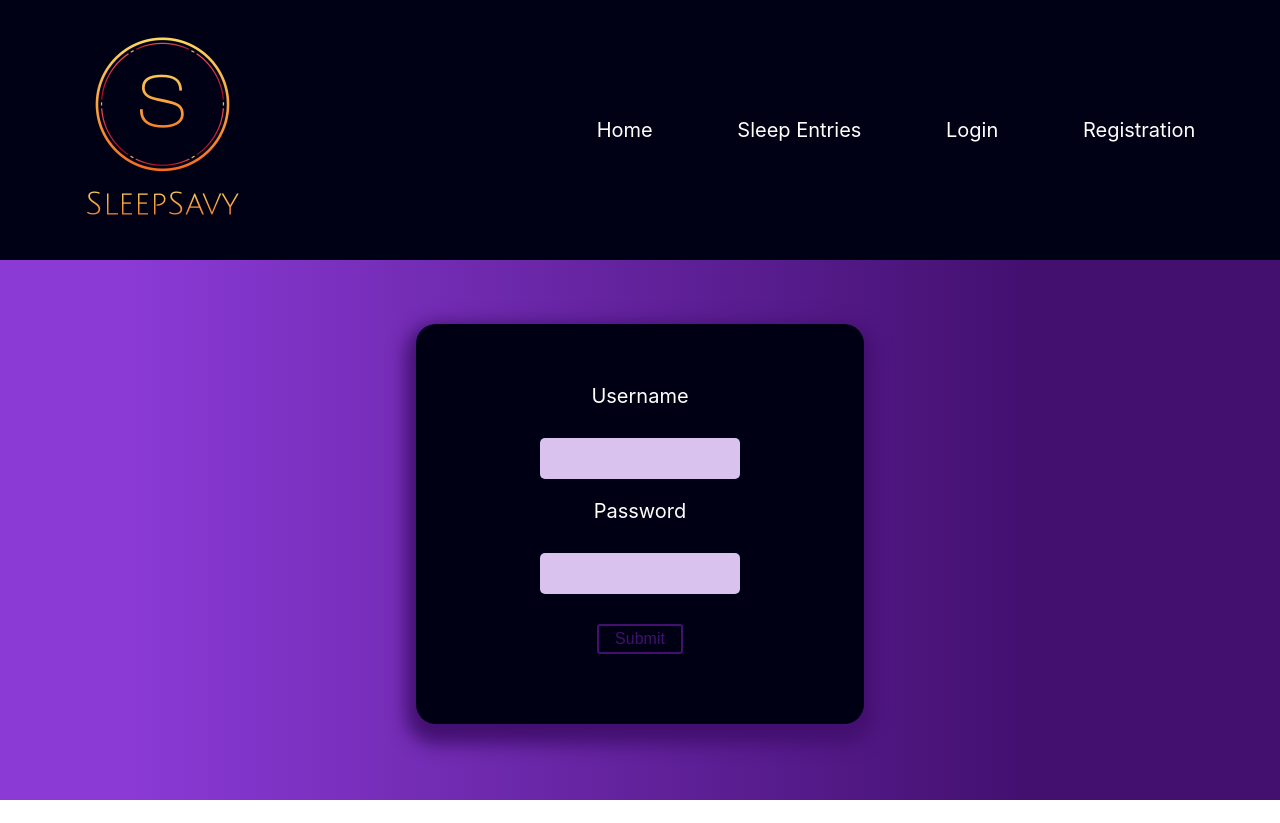
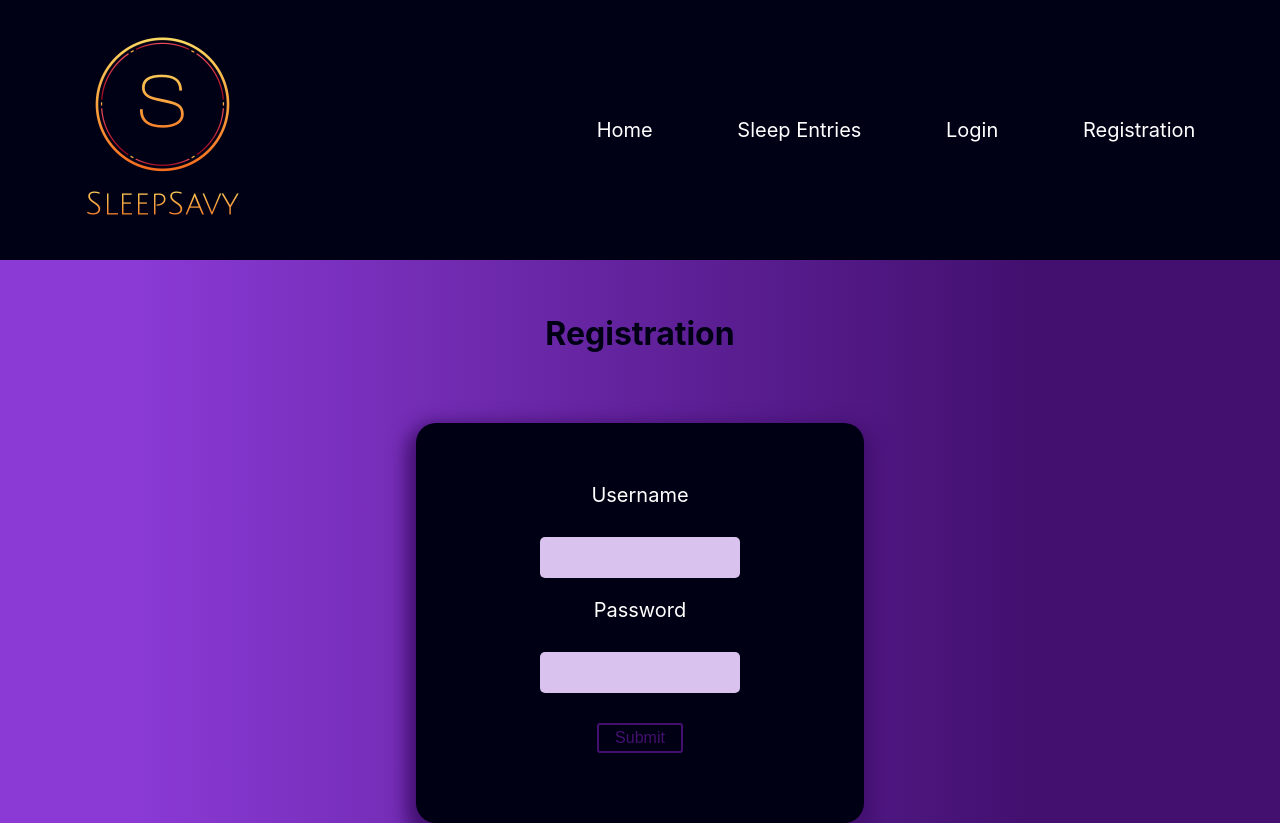
Before and after one commit to Build-Week-Sleep-Tracker-Lambda/Front-End, a React (Create React App) app in the folder sleep-savy/: page / in a window 1280 px wide. Before the commit the page ends 800 px from the top, so only its background shows below. Built offline with nearby package versions, Linux system fonts and the light colour scheme.

Commit message:
update pt2

```diff
--- a/sleep-savy/src/App.css
+++ b/sleep-savy/src/App.css
@@ -81,3 +81,10 @@ label {
   margin:0 auto;
 
 }
+
+h1 {
+  color:rgb(0, 0, 20);
+  margin-top: -30px;;
+  padding:20px;
+
+}
--- a/sleep-savy/src/components/SignUp.js
+++ b/sleep-savy/src/components/SignUp.js
@@ -65,6 +65,7 @@ const SignUp = () =>{
     }
     return(
         <div className='containerSignUp'>
+            <h1>Registration</h1>
             <form  className='customFormSignUp' onSubmit={handleSubmit}>
                 <Label><label>Username
 
```
